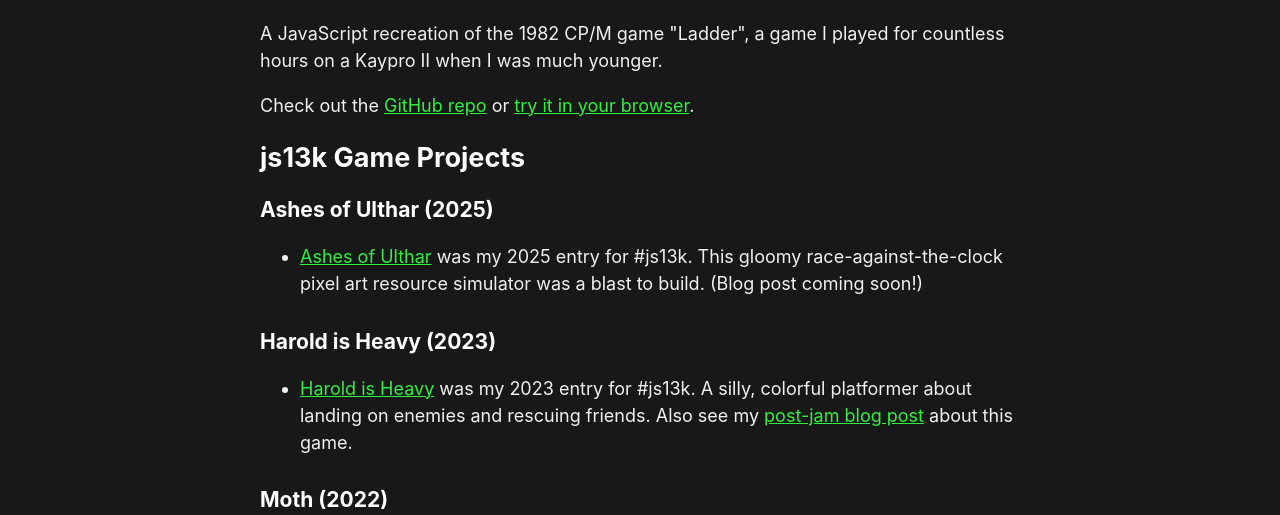
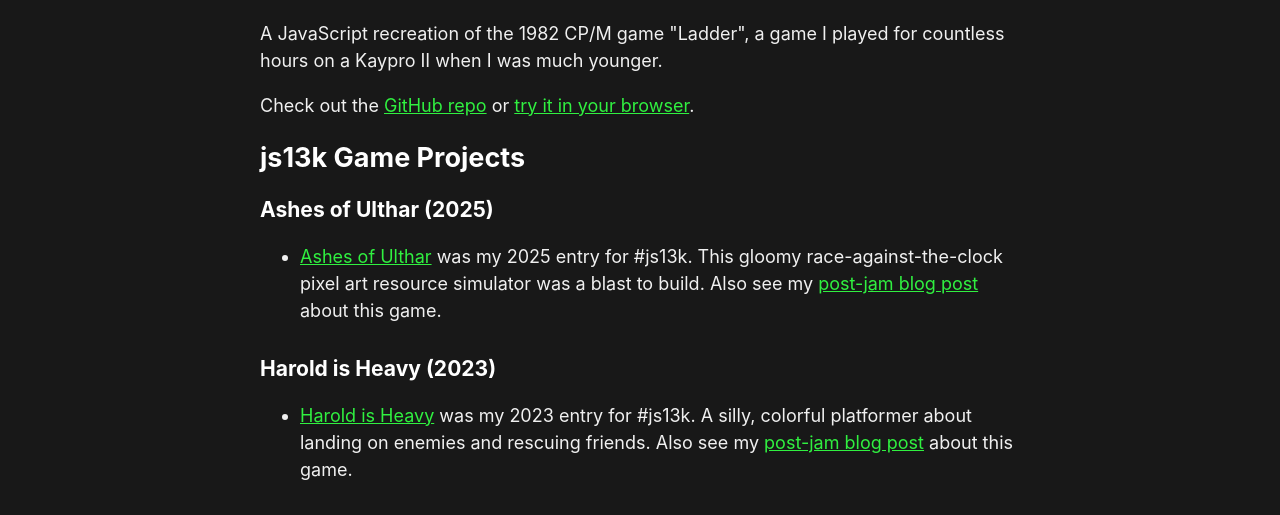
Before and after one commit to elliot-nelson/7tonshark, an Eleventy site: page content/projects/index.md in a window 1280 px wide. Shown: the part 203-718 px from the top of the page. Built offline with nearby package versions, Linux system fonts and the light colour scheme; Eleventy itself is replaced by a stand-in of ours; files that its build step writes are made by us from their sources.

Commit message:
Self-link from projects page to post-mortem

```diff
--- a/content/projects/index.md
+++ b/content/projects/index.md
@@ -16,7 +16,7 @@
 
 ### Ashes of Ulthar (2025)
 
-* [Ashes of Ulthar](https://github.com/elliot-nelson/js13k-2025-ashes-of-ulthar) was my 2025 entry for #js13k. This gloomy race-against-the-clock pixel art resource simulator was a blast to build. (Blog post coming soon!)
+* [Ashes of Ulthar](https://github.com/elliot-nelson/js13k-2025-ashes-of-ulthar) was my 2025 entry for #js13k. This gloomy race-against-the-clock pixel art resource simulator was a blast to build. Also see my [post-jam blog post](/posts/making-of-js13k-2025-ashes-of-ulthar) about this game.
 
 ### Harold is Heavy (2023)
 
```
